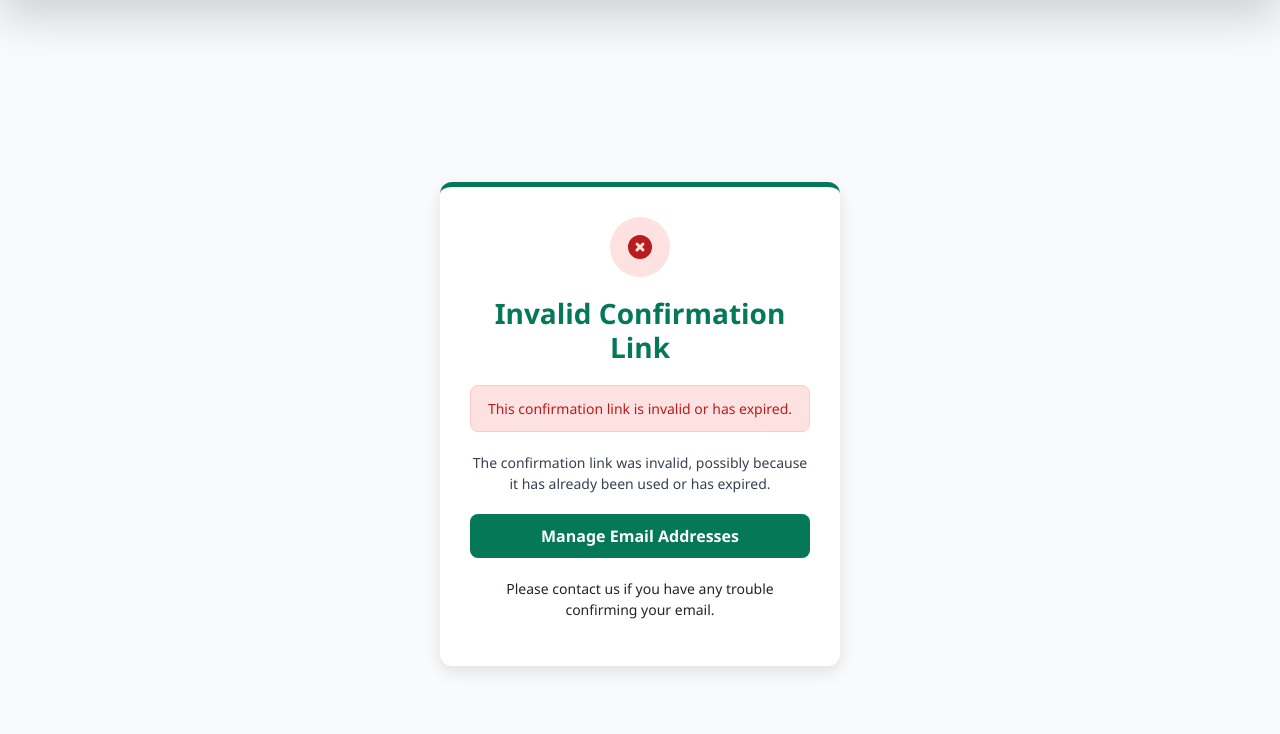
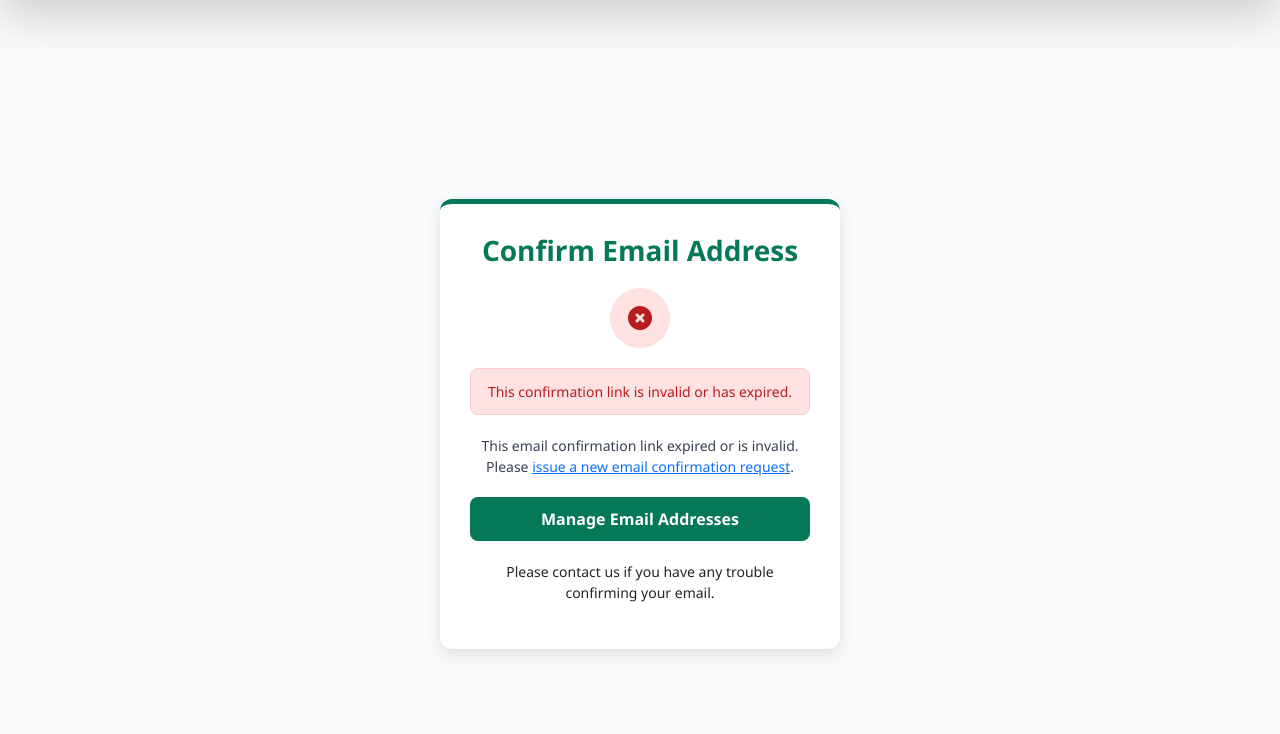
Before and after one commit to ayubsoft254/lab_mgmt_sys, a Django app: a page that uses templates/account/email_confirm.html in a window 1280 px wide. Shown: the part 72-806 px from the top of the page. Run offline with Django 5.2, Linux system fonts and the light colour scheme; parts of the project's set-up code (start-up, migrations or seed data) failed here and were passed over.

Commit message:
feat: enhance email confirmation template with user-specific messaging and improved error handling

```diff
--- a/templates/account/email_confirm.html
+++ b/templates/account/email_confirm.html
@@ -1,5 +1,7 @@
 {% extends "base.html" %}
 {% load i18n %}
+{% load account %}
+{% load allauth %}
 
 {% block title %}{% trans "Confirm Email Address" %}{% endblock %}
 
@@ -142,23 +144,41 @@ body {
 
 <div class="confirm-container">
   <div class="confirm-card">
+    <h2 class="confirm-title">{% trans "Confirm Email Address" %}</h2>
+
     {% if confirmation %}
+      {% user_display confirmation.email_address.user as user_display %}
+
+      {% if can_confirm %}
         <div class="confirm-icon">
           <svg xmlns="http://www.w3.org/2000/svg" viewBox="0 0 20 20" fill="currentColor">
             <path fill-rule="evenodd" d="M10 18a8 8 0 100-16 8 8 0 000 16zm3.707-9.293a1 1 0 00-1.414-1.414L9 10.586 7.707 9.293a1 1 0 00-1.414 1.414l2 2a1 1 0 001.414 0l4-4z" clip-rule="evenodd" />
           </svg>
         </div>
 
-      <h2 class="confirm-title">{% trans "Confirm Email" %}</h2>
-
         <p class="confirm-description">
-        {% blocktrans with confirmation.email_address.email as email %}Please confirm that <strong>{{ email }}</strong> is your email address.{% endblocktrans %}
+          {% blocktrans with confirmation.email_address.email as email %}Please confirm that <strong><a href="mailto:{{ email }}" class="text-blue-600 hover:underline">{{ email }}</a></strong> is an email address for user <strong>{{ user_display }}</strong>.{% endblocktrans %}
         </p>
 
         <form method="post" action="{% url 'account_confirm_email' confirmation.key %}">
           {% csrf_token %}
+          {{ redirect_field }}
           <button class="confirm-button" type="submit">{% trans "Confirm" %}</button>
         </form>
+
+      {% else %}
+        <div class="confirm-icon warning">
+          <svg xmlns="http://www.w3.org/2000/svg" viewBox="0 0 20 20" fill="currentColor">
+            <path fill-rule="evenodd" d="M18 10a8 8 0 11-16 0 8 8 0 0116 0zm-7 4a1 1 0 11-2 0 1 1 0 012 0zm-1-9a1 1 0 00-1 1v4a1 1 0 102 0V6a1 1 0 00-1-1z" clip-rule="evenodd" />
+          </svg>
+        </div>
+
+        <div class="status-message warning">
+          {% blocktrans with confirmation.email_address.email as email %}Unable to confirm <strong>{{ email }}</strong> because it is already confirmed by a different account.{% endblocktrans %}
+        </div>
+
+        <a href="{% url 'account_login' %}" class="confirm-button">{% trans "Go to Login" %}</a>
+      {% endif %}
 
     {% else %}
       <div class="confirm-icon error">
@@ -167,14 +187,13 @@ body {
         </svg>
       </div>
 
-      <h2 class="confirm-title">{% trans "Invalid Confirmation Link" %}</h2>
-
       <div class="status-message error">
         {% trans "This confirmation link is invalid or has expired." %}
       </div>
 
       <p class="confirm-description">
-        {% blocktrans %}The confirmation link was invalid, possibly because it has already been used or has expired.{% endblocktrans %}
+        {% url 'account_email' as email_url %}
+        {% blocktrans %}This email confirmation link expired or is invalid. Please <a href="{{ email_url }}" class="text-blue-600 hover:underline">issue a new email confirmation request</a>.{% endblocktrans %}
       </p>
 
       <a href="{% url 'account_email' %}" class="confirm-button">{% trans "Manage Email Addresses" %}</a>
```
Lines whose indentation alone changed are shown as unchanged.
